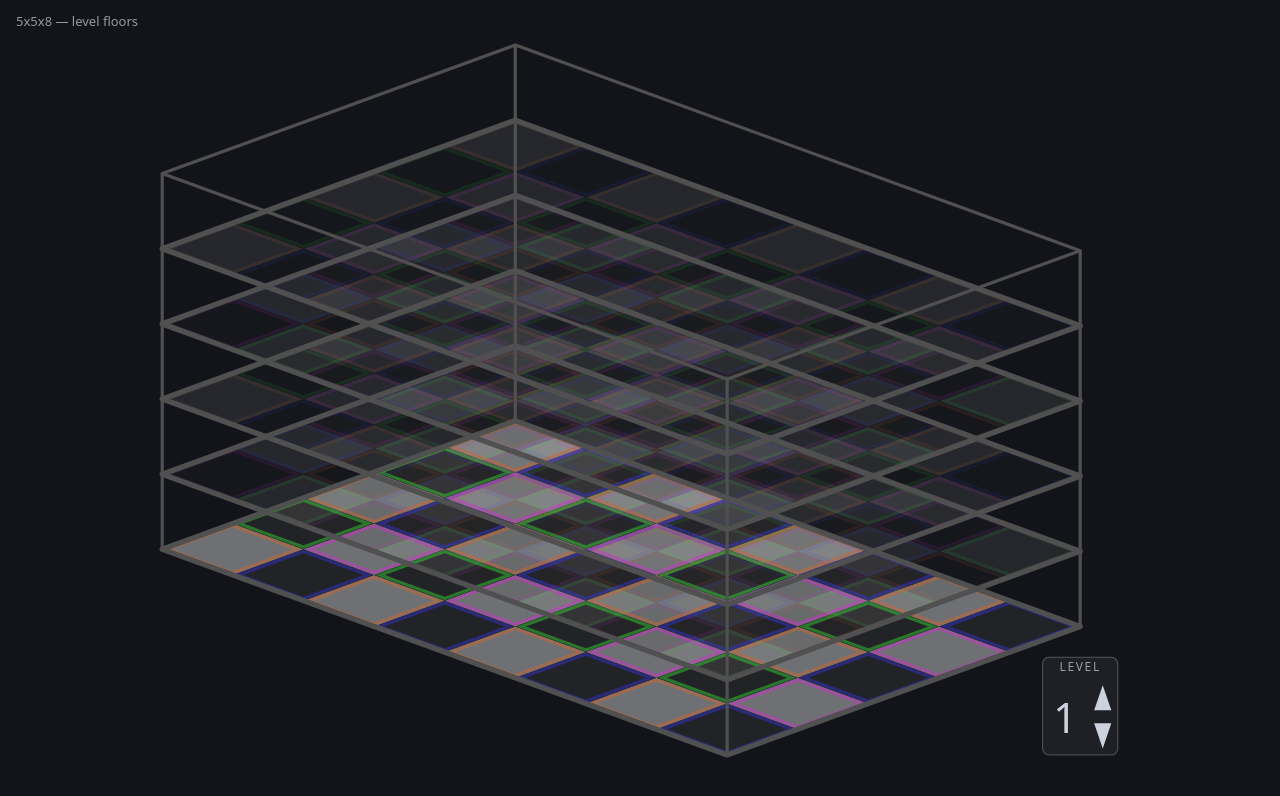
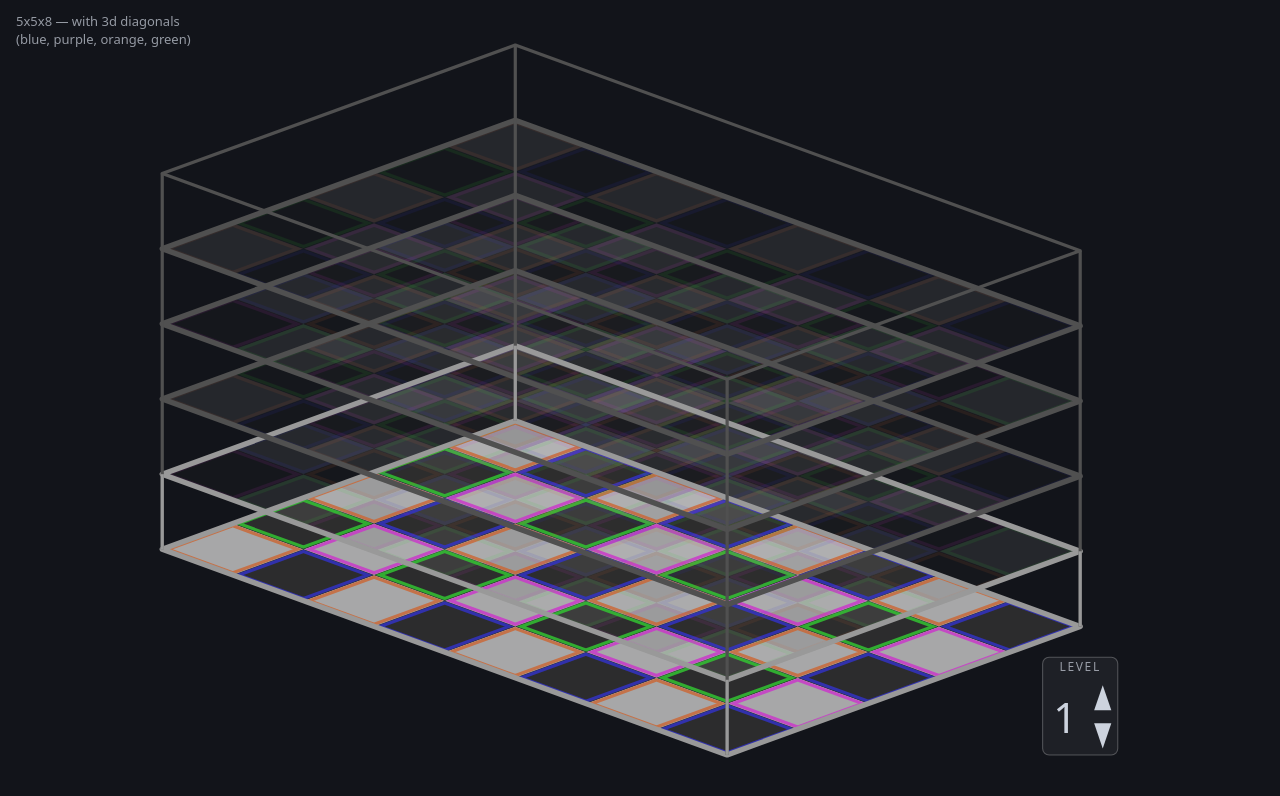
Before and after one commit to jrschmidt/jrs-3d-chess-experiments, a plain HTML site: page index.html in a window 1280 px wide. Drawn offline with Linux system fonts and the light colour scheme.

Commit message:
highlight the upper and lower horizontal perimeters of the focused level

```diff
--- a/app.js
+++ b/app.js
@@ -16,6 +16,7 @@
 // overlapped almost completely on screen since the rank/file extent is much
 // wider than one level's vertical spacing.)
 const PERIMETER_COLOR = "#505050";
+const PERIMETER_HIGHLIGHT = "#999999";
 
 // Checkerboard base colors (alpha applied separately, see alphaForLevel).
 const CHECKER_BASE = { dark: "51,51,51", light: "204,204,204" };
@@ -24,7 +25,8 @@
 // to; its checkerboard is shown brightest, with every other level faint.
 let focusLevel = 1;
 
-const alphaForLevel = (level, focus) => (level === focus ? 0.5 : 0.1);
+const alphaForLevel = (level, focus) => (level === focus ? 0.8 : 0.1);
+// const alphaForLevel = (level, focus) => (level === focus ? 0.5 : 0.1);
 
 const checkerColor = (level, variant, focus) =>
   `rgba(${CHECKER_BASE[variant]},${alphaForLevel(level, focus)})`;
@@ -121,6 +123,13 @@
   return [frontLeft, frontRight, backRight, backLeft];
 };
 
+// The 4 named corners of horizontal boundary `i`, where boundaries are
+// indexed 0..LEVEL_MAX from the floor of level 1 to the ceiling of
+// LEVEL_MAX. boundaryCorners(level - 1) is floorPerimeter(level)'s corners;
+// boundaryCorners(LEVEL_MAX) is ceilingPerimeter()'s corners.
+const boundaryCorners = (i) =>
+  i < LEVEL_MAX ? perimeterCorners(i + 1, -1) : perimeterCorners(LEVEL_MAX, 1);
+
 // Vertical edges at all four outer corners, spanning the cube's full height
 // (floor of level 1 to ceiling of LEVEL_MAX).
 const verticalEdges = () => {
@@ -191,10 +200,31 @@
   return el;
 };
 
-// Populated by buildScene; used by refreshFocus to recolor checkers and diag
-// squares in place (no geometry change) when the focus level changes.
+// A horizontal boundary is highlighted when it's the floor or ceiling of
+// the focused level (boundary indices focus-1 and focus — see
+// boundaryCorners above).
+const perimeterStroke = (boundaryIndex, focus) =>
+  (boundaryIndex === focus - 1 || boundaryIndex === focus) ? PERIMETER_HIGHLIGHT : PERIMETER_COLOR;
+
+// Repositions the 4 vertical highlight overlays to span the focused level,
+// from its floor boundary up to its ceiling boundary.
+const updateVerticalHighlights = (focus) => {
+  const lower = boundaryCorners(focus - 1);
+  const upper = boundaryCorners(focus);
+  for (const { el, corner } of verticalHighlightEls) {
+    const a = lower[corner], b = upper[corner];
+    el.setAttribute("x1", a.x); el.setAttribute("y1", a.y);
+    el.setAttribute("x2", b.x); el.setAttribute("y2", b.y);
+  }
+};
+
+// Populated by buildScene; used by refreshFocus to recolor checkers, diag
+// squares, and perimeter boundaries in place (no geometry change, except
+// the vertical highlights which reposition) when the focus level changes.
 let checkerPolys = [];
 let diagSquares = [];
+let floorPolys = [];
+let verticalHighlightEls = [];
 let numeralEl = null;
 
 const refreshFocus = () => {
@@ -204,6 +234,10 @@
   for (const { el, level, diagId } of diagSquares) {
     el.setAttribute("stroke", diagStrokeColor(diagId, level, focusLevel));
   }
+  for (const { el, boundaryIndex } of floorPolys) {
+    el.setAttribute("stroke", perimeterStroke(boundaryIndex, focusLevel));
+  }
+  updateVerticalHighlights(focusLevel);
   numeralEl.textContent = String(focusLevel);
 };
 
@@ -302,6 +336,8 @@
   const floorGroup = svgEl("g", { id: "floors" });
   checkerPolys = [];
   diagSquares = [];
+  floorPolys = [];
+  verticalHighlightEls = [];
 
   let minX = Infinity, minY = Infinity, maxX = -Infinity, maxY = -Infinity;
 
@@ -338,13 +374,16 @@
 
   for (let level = 1; level <= LEVEL_MAX; level++) {
     const corners = floorPerimeter(level);
-    floorGroup.appendChild(svgEl("polygon", {
+    const boundaryIndex = level - 1;
+    const poly = svgEl("polygon", {
       points: pointsAttr(corners),
       fill: "none",
-      stroke: PERIMETER_COLOR,
+      stroke: perimeterStroke(boundaryIndex, focusLevel),
       "stroke-width": 5,
       "stroke-linejoin": "round",
-    }));
+    });
+    floorPolys.push({ el: poly, boundaryIndex });
+    floorGroup.appendChild(poly);
     for (const p of corners) {
       minX = Math.min(minX, p.x); maxX = Math.max(maxX, p.x);
       minY = Math.min(minY, p.y); maxY = Math.max(maxY, p.y);
@@ -363,18 +402,30 @@
 
   {
     const corners = ceilingPerimeter();
-    floorGroup.appendChild(svgEl("polygon", {
+    const boundaryIndex = LEVEL_MAX;
+    const poly = svgEl("polygon", {
       points: pointsAttr(corners),
       fill: "none",
-      stroke: PERIMETER_COLOR,
+      stroke: perimeterStroke(boundaryIndex, focusLevel),
       "stroke-width": 3,
       "stroke-linejoin": "round",
-    }));
+    });
+    floorPolys.push({ el: poly, boundaryIndex });
+    floorGroup.appendChild(poly);
     for (const p of corners) {
       minX = Math.min(minX, p.x); maxX = Math.max(maxX, p.x);
       minY = Math.min(minY, p.y); maxY = Math.max(maxY, p.y);
     }
   }
+
+  // Highlight overlays for the focused level's vertical edge segments,
+  // drawn last so they paint on top of the base vertical lines above.
+  for (const corner of ["frontLeft", "frontRight", "backRight", "backLeft"]) {
+    const el = svgEl("line", { stroke: PERIMETER_HIGHLIGHT, "stroke-width": 3 });
+    verticalHighlightEls.push({ el, corner });
+    floorGroup.appendChild(el);
+  }
+  updateVerticalHighlights(focusLevel);
 
   svg.appendChild(checkerGroup);
   svg.appendChild(diagGroup);
--- a/index.html
+++ b/index.html
@@ -28,7 +28,7 @@
 </style>
 </head>
 <body>
-  <div id="caption">5x5x8 &mdash; level floors</div>
+  <div id="caption">5x5x8 &mdash; with 3d diagonals<br>(blue, purple, orange, green)</div>
   <svg id="scene"></svg>
   <script src="app.js"></script>
 </body>
```
